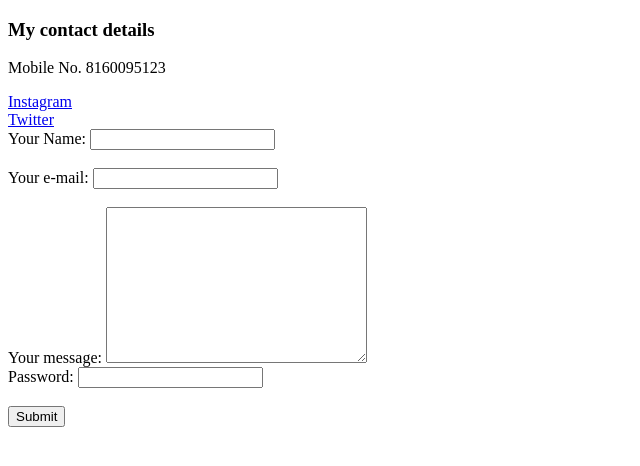
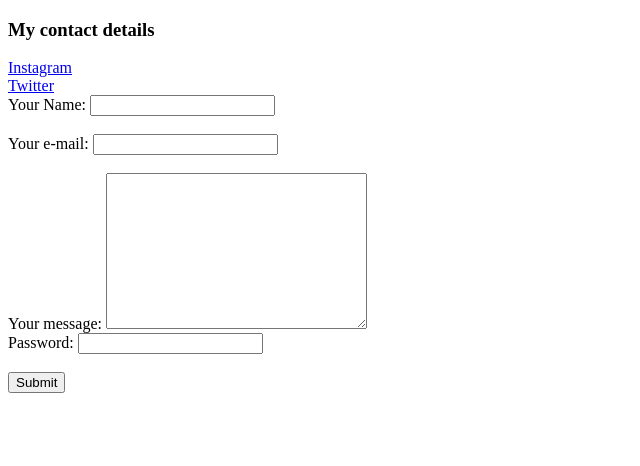
Before and after one commit to samaritan20/CV, a plain HTML site: page contact-me.html in a window 1280 px wide. Shown: the whole page, without its empty margins (0-640 px from the left). Drawn offline with Linux system fonts and the light colour scheme.

Commit message:
Update contact-me.html

```diff
--- a/contact-me.html
+++ b/contact-me.html
@@ -6,7 +6,6 @@
 </head>
 <body>
     <h3>My contact details</h3>
-    <p>Mobile No. 8160095123</p>
     <a href="https://www.instagram.com/__.shubh.__20/">Instagram</a>
     <br>
     <a href="https://twitter.com/Shubham09094497">Twitter</a><br>
```
